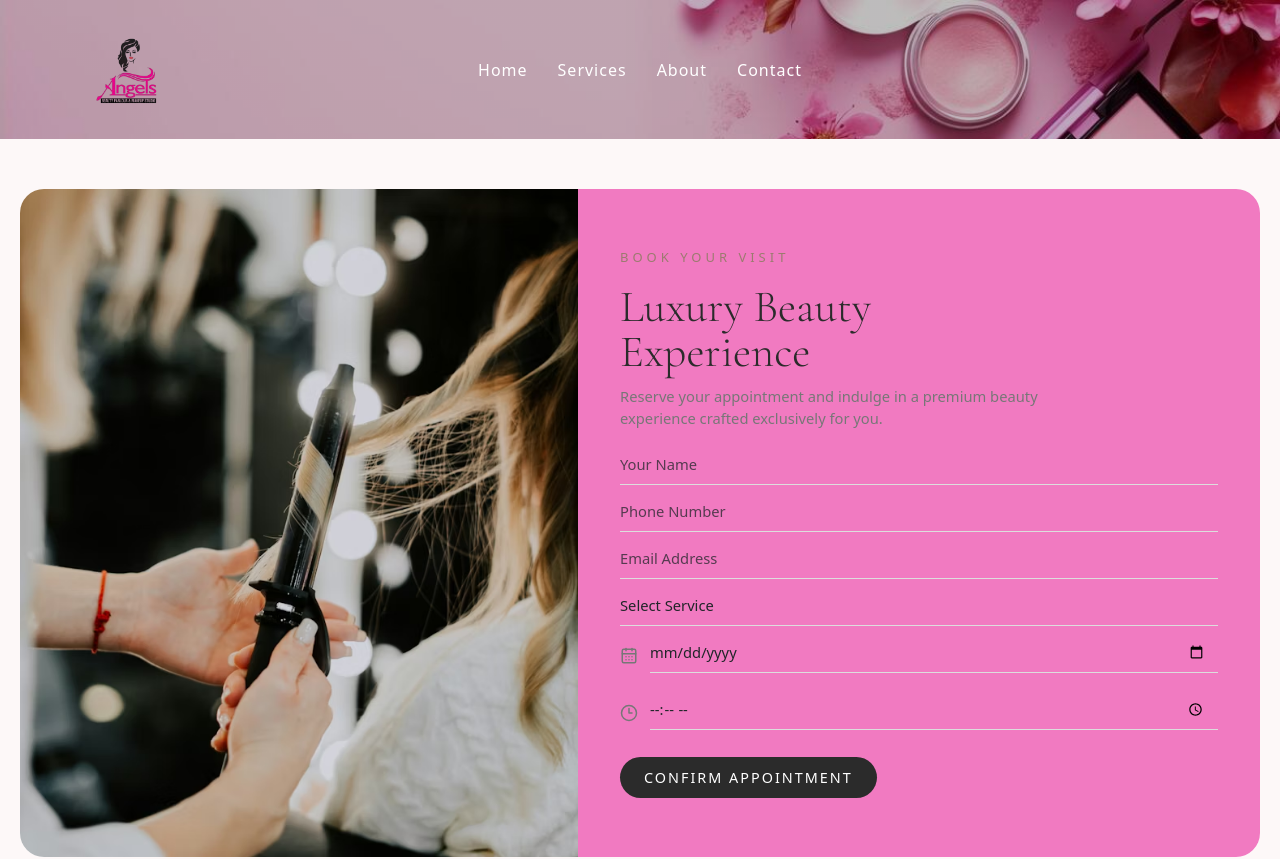
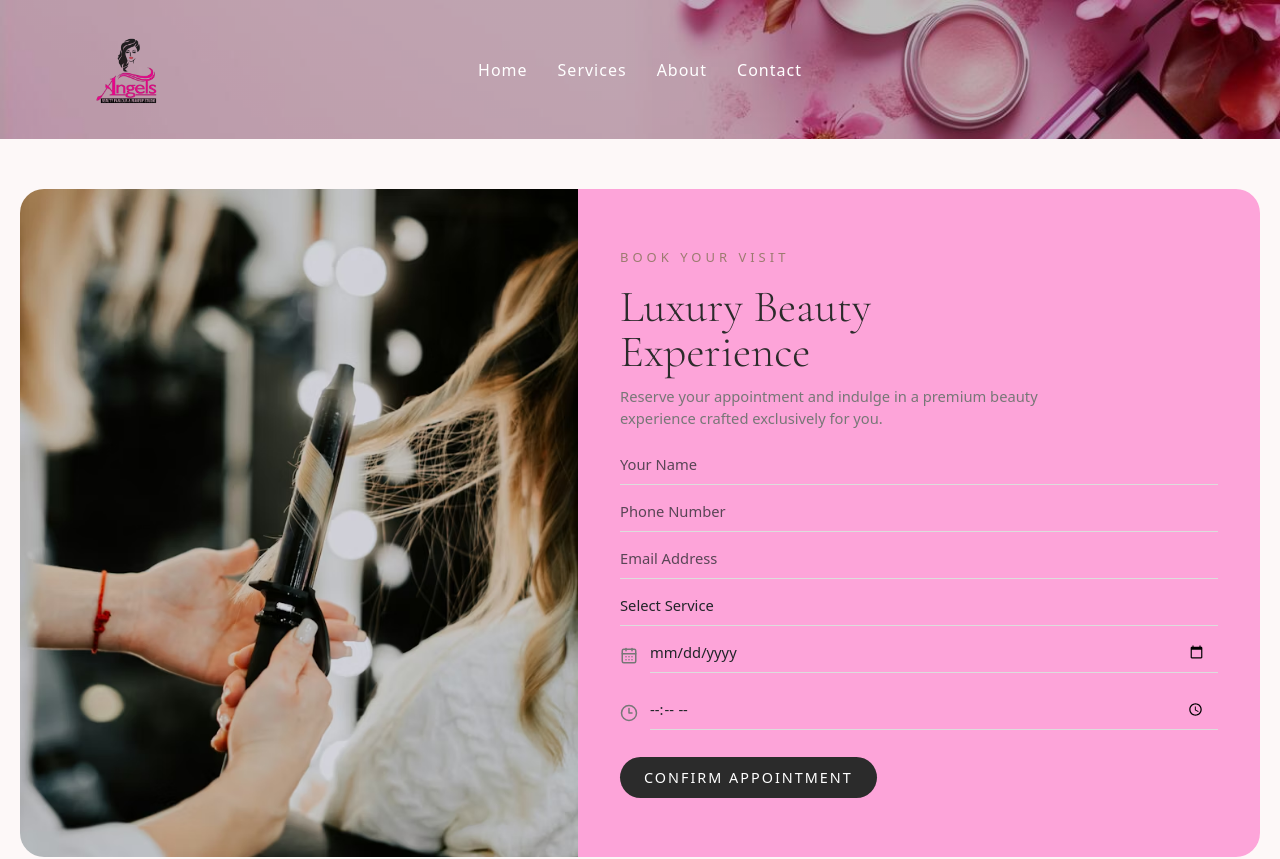
Before and after one commit to savio-123/Angels-Parlour-Frontend, a React (Vite) app: page /book-appointment in a window 1280 px wide. Shown: the top 859 px of the page. Built offline with nearby package versions, Linux system fonts and the light colour scheme.

Commit message:
fixed teh form size

```diff
--- a/src/styles/Bookingcss.css
+++ b/src/styles/Bookingcss.css
@@ -56,7 +56,7 @@
 
     padding: 44px 42px;
 
-    background: #f17ac1;
+    background: #fda4d9;
 
     display: flex;
 
```
